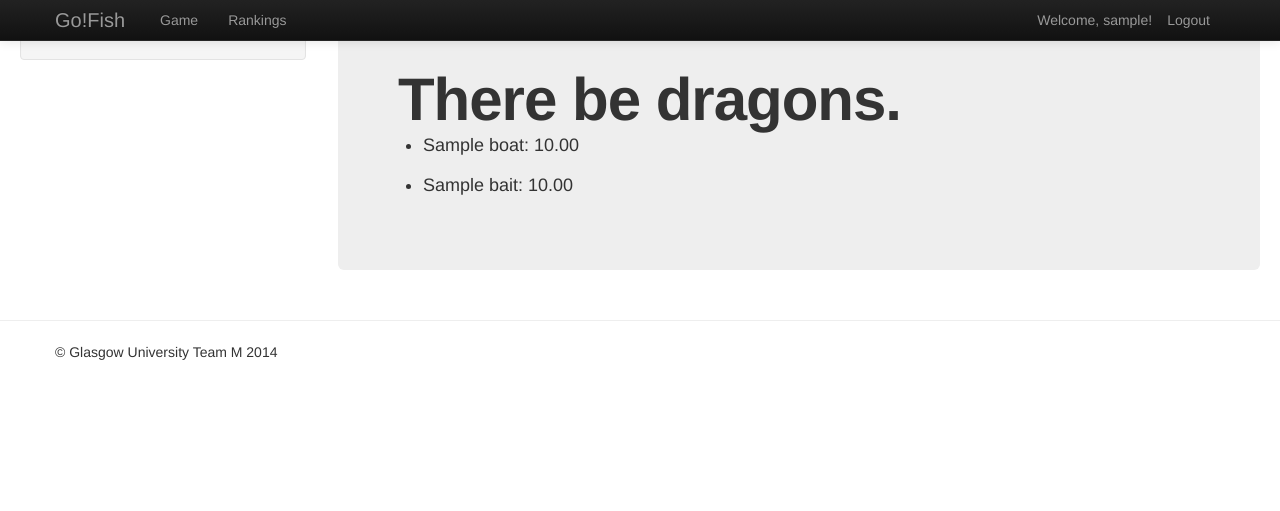
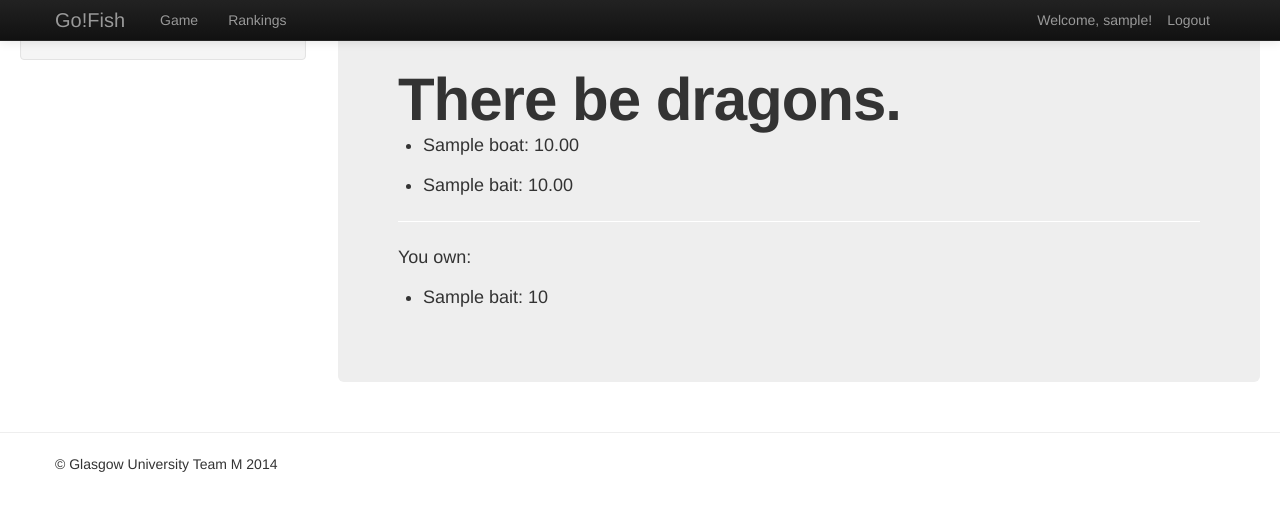
Before and after one commit to SJakobsen/DIM3-Team-M, a Django app: page /gofish/shop/ in a window 1280 px wide. Shown: the top 511 px of the page. Run offline with Django 3.2, Linux system fonts and the light colour scheme; a user stored in the database is signed in; tables that the repository leaves empty hold one stand-in row (values such as "Sample post").

Commit message:
User's current inventory taken into account in Shop.

```diff
--- a/go_fish_project/gofish/views.py
+++ b/go_fish_project/gofish/views.py
@@ -6,7 +6,7 @@ from django.http import HttpResponse, HttpResponseRedirect
 import json
 
 from gofish.forms import PlayerForm, UserForm
-from gofish.models import Bait, Boat, Player
+from gofish.models import Bait, Boat, OwnsBait, Player
 
 def index(request):
     # Request the context of the request.
@@ -113,10 +113,21 @@ def game(request):
 @login_required
 def shop(request):
     context = RequestContext(request)
+    # Get current player
+    current_player = Player.objects.get(user=request.user)
 
     boat_list = Boat.objects.order_by('price')
     bait_list = Bait.objects.order_by('price')
-    context_dict = {'boats': boat_list, 'bait': bait_list}
+    # Get owned bait of current player
+    owned_bait = OwnsBait.objects.filter(
+            # Link to current player
+            player=current_player
+
+        ).filter(
+            # Only interested in currently available bait
+            amount__gt=0
+        )
+    context_dict = {'player': current_player, 'boats': boat_list, 'bait': bait_list, 'owned_bait': owned_bait}
     return render_to_response('gofish/shop.html', context_dict, context)
 
 @login_required
--- a/go_fish_project/templates/gofish/shop.html
+++ b/go_fish_project/templates/gofish/shop.html
@@ -9,7 +9,11 @@
 	{% if boats %}
 		<ul>
 			{% for boat in boats %}
+			{% if boat.cost <= player.boat.cost %}
+			<li>{{ boat.name }}: {{ boat.price }} SOLD</li>
+			{% else %}
 			<li>{{ boat.name }}: {{ boat.price }}</li>
+			{% endif %}
 			{% endfor %}
 		</ul>
 	{% endif %}
@@ -17,9 +21,25 @@
 	{% if bait %}
 		<ul>
 			{% for b in bait %}
-			<li>{{ b.name }}: {{ b.price }}</li>
+			<li>{{ b.name }}: {{ b.price }} </li>
 			{% endfor %}
 		</ul>
+
+	{% else %}
+		<p> There seems to have been a problem with the bait shipment, try shopping again later.</p>
+	{% endif %}
+
+	<hr>
+
+	{% if owned_bait %}
+		<p> You own: </p>
+		<ul>
+			{% for owned in owned_bait %}
+			<li>{{ owned.bait.name }}: {{ owned.amount }}</li>
+			{% endfor %}
+		</ul>
+	{% else %}
+		<p>You don't currently own anything.</p>
 	{% endif %}
 	</div>
 {% endblock %}
```
